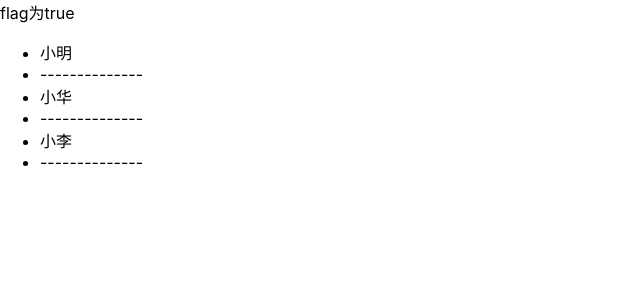
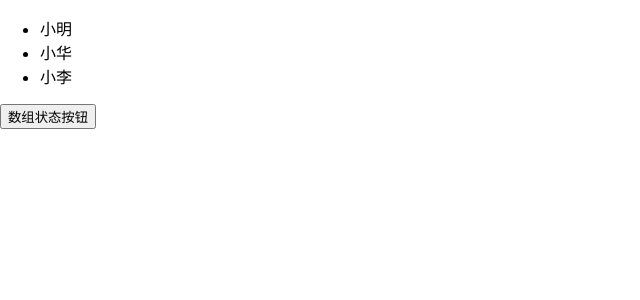
Before and after one commit to AFAN-LIFE/react-learn-wuyou, a React (Create React App) app: page / in a window 1280 px wide. Shown: the top 300 px of the page, without its empty margins (0-640 px from the left). Built offline with nearby package versions, Linux system fonts and the light colour scheme.

Commit message:
数据更新

```diff
--- a/src/App.js
+++ b/src/App.js
@@ -1,51 +1,88 @@
 import logo from './logo.svg';
-import {Fragment} from 'react';
+import {useState} from 'react';
 import './App.css';
 
 function App() {
+  //  不做状态修改，点击了按钮内容也不更新渲染
+  let divContent = '默认内容'
 
-  // 方法1：普通插入
-  // const divContent = '标签内容'
-  const divTitle   = '标签标题'
+  // 方法1：普通状态
+  // 一个用来读，一个用来改            设置初始值
+  // 刚开始写的时候很复杂，如果每个变量默认都支持状态更新机制，页面负担很大
+  // 因为每个组件一般只有2-3个状态，而不是每个变量都是状态
+  const [content, setContent] = useState('标签的默认内容')
 
+  // 方法2：对象形式的状态
+  // 这里想对2个变量做统一处理，用对象更加合适
+  const [data, setData] = useState({
+    title : '默认标题',
+    content : '默认内容'
+  })
 
-  // 方法2：条件插值
-  let divContent = null
-  const flag = true
-  if (flag) {
-    // 之前js需要写成字符串结构
-    // divContent = '<span>flag为true</span>'
-    // 但是jsx可以直接书写
-    divContent = <span>flag为true</span>
-  } else {
-    divContent = <p>flag为true</p>
-  }
-
-  // 方法3：列表插值
-  // 推荐给每个值增加一个id，这应该是后端返回的时候就有对应的id
-  const list = [
+  // 方法3：数组形式的状态
+  const [list, setList] = useState([
     {'id': 1, 'name': '小明'},
     {'id': 2, 'name': '小华'},
     {'id': 3, 'name': '小李'}
-  ]
-  // map是有返回值的
-  const listContent = list.map(item => (
-    // 更好的方式是在外面增加一个组件结构
-    <Fragment>
-    {/* // 要确保同级元素key唯一，不要直接将数据作为key，不然key也会轻易变 */}
-    <li key={item.id}>{item.name}</li>
-    {/* // 如果有多个根元素，但是jsx只能有一个li，可以在外部加<> </> 空标签 */}
-    <li> -------------- </li>
-    </Fragment>
+  ])
+  const listData = list.map(item => (
+    <li key={item.id}> {item.name} </li>
   ))
+
+
+  function handleSimpleClick (e) {
+    // 可以用e来接受事件的相关信息
+    console.log('点击了按钮', e)
+    // 这里点击了页面的内容也没有更新 Vue可以声明响应式数据
+    // react没有这种机制，需要使用useState
+    // divContent = '新内容'
+    setContent('新内容')
+  }
+
+  function handleObjectClick (e) {
+    // 这步会直接换，所以要写全
+    setData({
+      // content: '默认内容'
+      ...data,  // 如果属性太多，可以用展开运算符，最后的属性会覆盖之前的同名属性
+      title: '新标题',
+    })
+  }
+
+  function handleObjectClick (e) {
+    // 这步会直接换，所以要写全
+    setData({
+      // content: '默认内容'
+      ...data,  // 如果属性太多，可以用展开运算符，最后的属性会覆盖之前的同名属性
+      title: '新标题',
+    })
+  }
+
+
+  let id = 3
+  function handleListClick (e) {
+    // 赋值
+    // setList([
+    //   ...list,
+    //   {id: ++id, name:'小花猫'}
+    // ])
+
+    // 也可以过滤
+    setList(list.filter(item => item.id !== 2))
+  }
 
   return (
     <>
-      <div title={divTitle}>
-        {divContent}
-      </div>
+      {/* <div>{divContent}</div> */}
 
-      <ul>{listContent}</ul>
+      {/* <div>{content}</div> */}
+      {/* <button onClick={handleSimpleClick}> 普通状态按钮 </button> */}
+
+      {/* <div title={data.title}>{data.content}</div> */}
+      {/* <button onClick={handleObjectClick}> 对象状态按钮 </button> */}
+
+      <ul> {listData}</ul>
+      <button onClick={handleListClick}> 数组状态按钮 </button>
+
     </>
   );
 }
```
